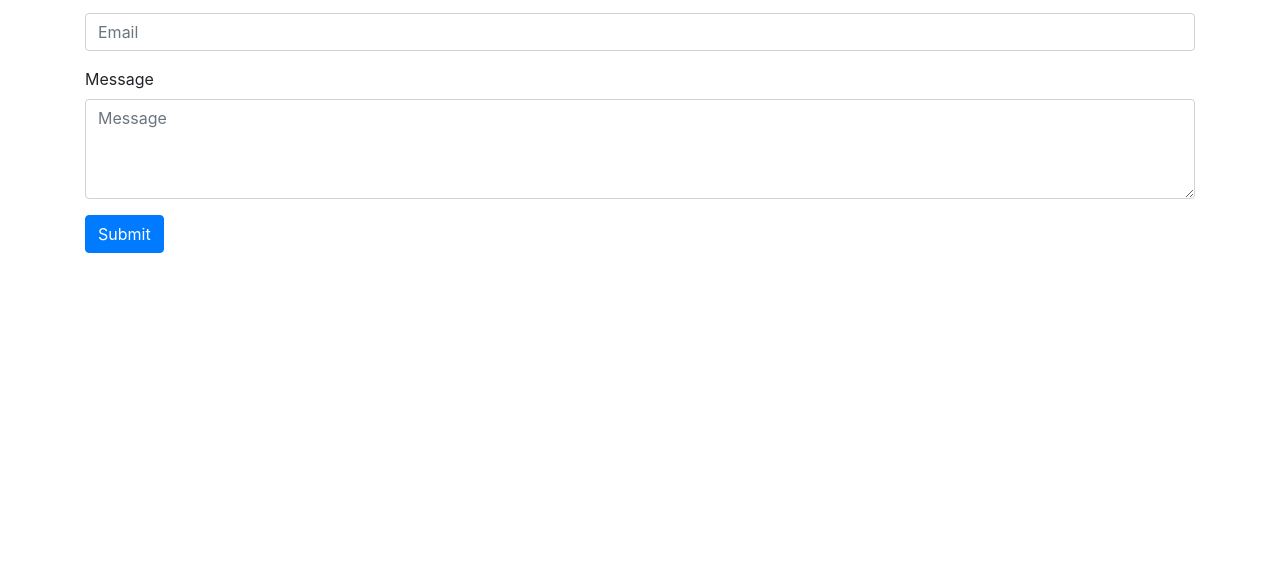
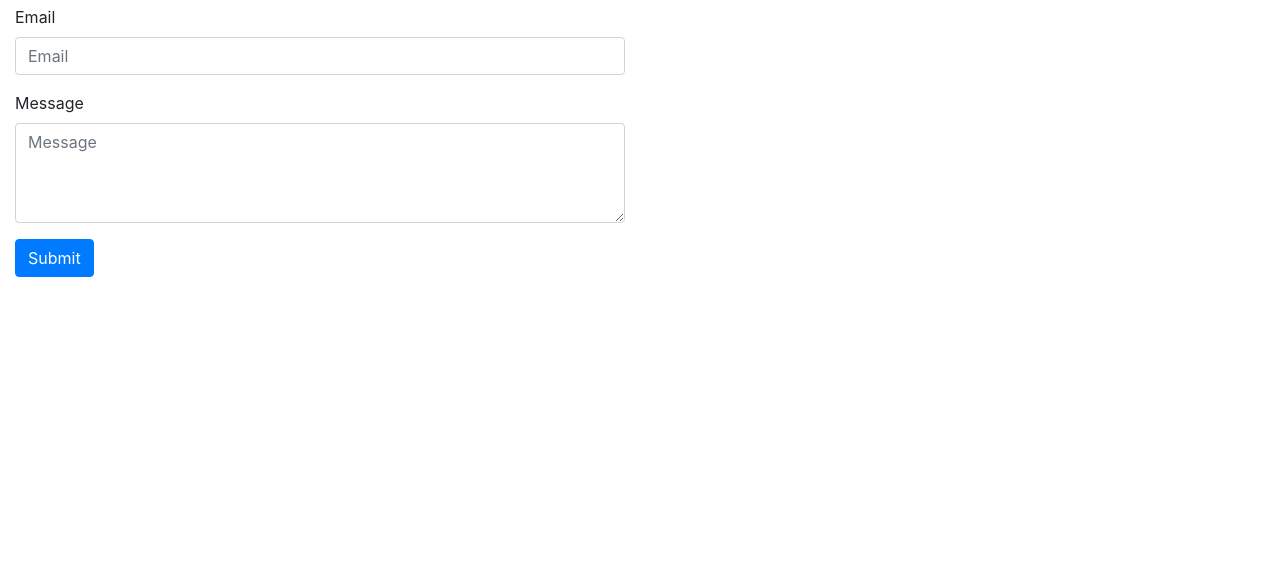
Before and after one commit to Christian-Bryant2020/Portfolio, a plain HTML site: page contact.html in a window 1280 px wide. Shown: the part 217-800 px from the top of the page. Drawn offline with nearby package versions, Linux system fonts and the light colour scheme.

Commit message:
Update contact.html

```diff
--- a/contact.html
+++ b/contact.html
@@ -33,10 +33,10 @@
           </nav>
           <script src="https://cdn.jsdelivr.net/npm/bootstrap@5.0.0-beta1/dist/js/bootstrap.bundle.min.js" integrity="sha384-ygbV9kiqUc6oa4msXn9868pTtWMgiQaeYH7/t7LECLbyPA2x65Kgf80OJFdroafW" crossorigin="anonymous"></script>
         <!-- Container -->
-        <div class="container">
+        <div class="container col-6 float-left"> <br/>
             <h1> Contact </h1>
             <form>
-                <div class="form-floating mb-3 ">
+                <div class="form-floating mb-3">
                   <label for="inputName1" class="form-label">Name</label>
                   <input type="name" class="form-control" id="inputName1" aria-describedby="nameHelp" placeholder="Name">
 
```
